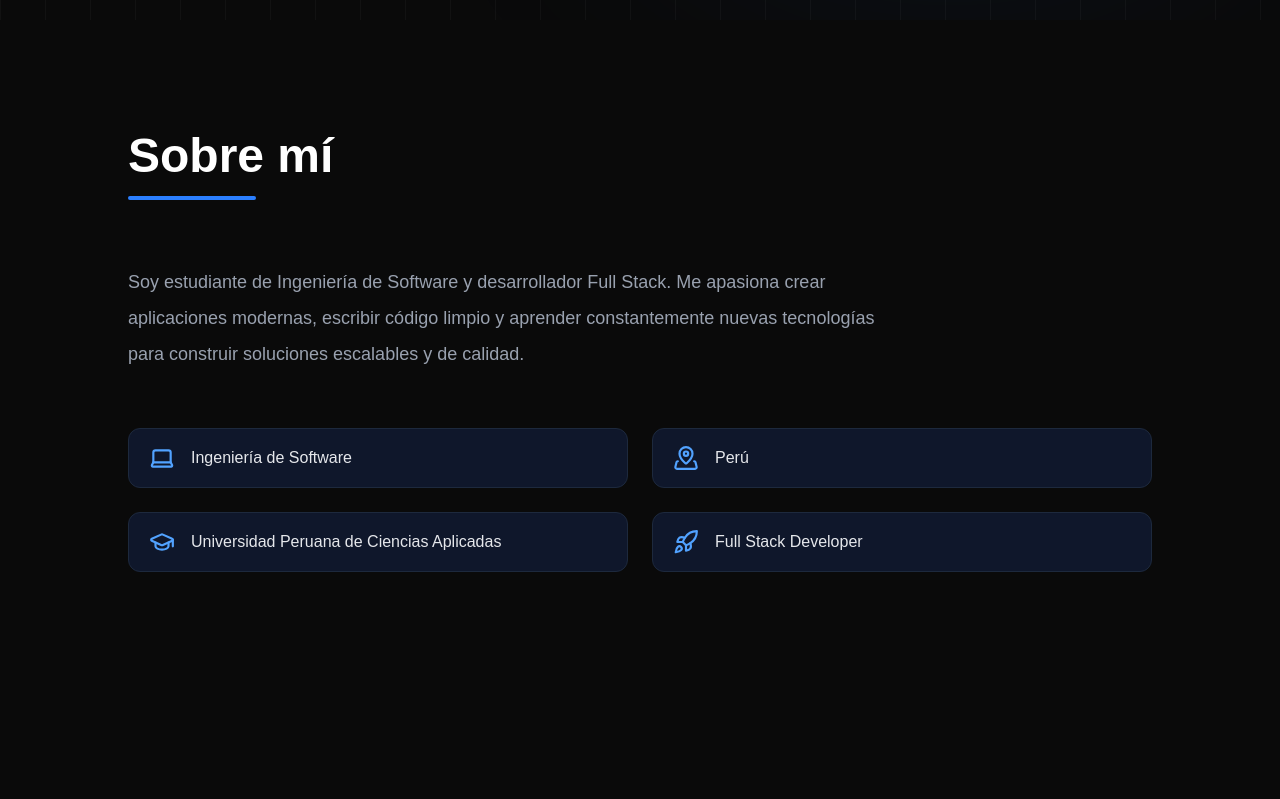
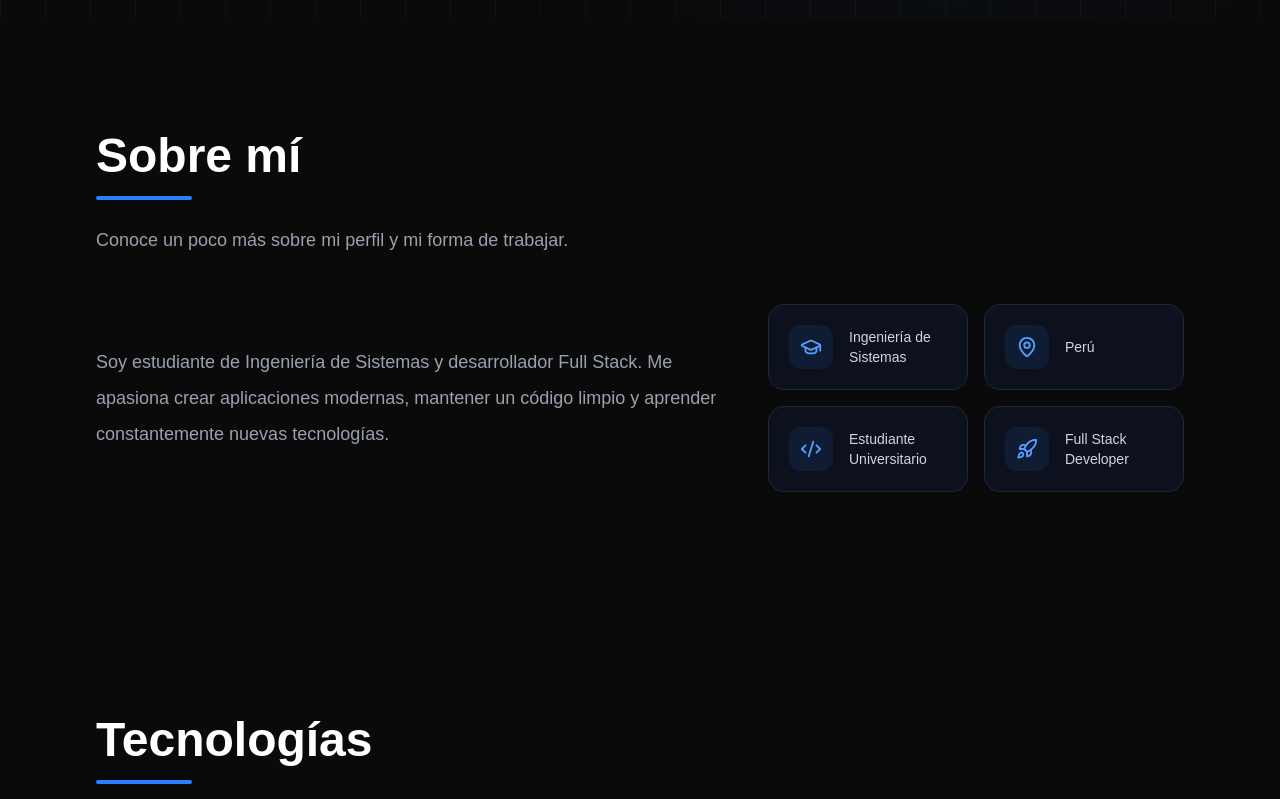
Before and after one commit to RonaldMendozaR/portfolio, a Next.js app: page / in a window 1280 px wide. Shown: the part 780-1579 px from the top of the page. Built offline with nearby package versions, Linux system fonts and the light colour scheme.

Commit message:
refactor: standardize section layout and about section

```diff
--- /dev/null
+++ b/components/layout/SectionLayout.tsx
@@ -0,0 +1,29 @@
+import SectionContainer from "./SectionContainer";
+import SectionTitle from "../ui/SectionTitle";
+
+type SectionLayoutProps = {
+  id: string;
+  title: string;
+  subtitle?: string;
+  children: React.ReactNode;
+};
+
+export default function SectionLayout({
+  id,
+  title,
+  subtitle,
+  children,
+}: SectionLayoutProps) {
+  return (
+    <SectionContainer id={id}>
+      <SectionTitle
+        title={title}
+        subtitle={subtitle}
+      />
+
+      <div className="mt-12">
+        {children}
+      </div>
+    </SectionContainer>
+  );
+}
--- a/components/sections/About.tsx
+++ b/components/sections/About.tsx
@@ -1,20 +1,20 @@
+import SectionLayout from "@/components/layout/SectionLayout";
 import HighlightCard from "@/components/ui/HighlightCard";
-import { aboutData, aboutHighlights } from "@/data/about";
-import SectionTitle from "@/components/ui/SectionTitle";
-import SectionContainer from "../layout/SectionContainer";
+import { aboutData } from "@/data/about";
 
 export default function About() {
   return (
-    <SectionContainer id="about">
-      <div className="max-w-5xl mx-auto">
+    <SectionLayout
+      id="about"
+      title={aboutData.title}
+      subtitle={aboutData.subtitle}
+    >
+      <div className="grid gap-12 lg:grid-cols-[1.2fr_0.8fr] lg:items-center">
 
-        <SectionTitle
-            title={aboutData.title}
-        />
-
+        {/* Descripción */}
+        <div>
           <p
             className="
-            max-w-3xl
               text-lg
               leading-9
               text-gray-400
@@ -22,16 +22,11 @@ export default function About() {
           >
             {aboutData.description}
           </p>
+        </div>
 
-        <div
-          className="
-            grid
-            grid-cols-2
-            gap-6
-            mt-14
-          "
-        >
-          {aboutHighlights.map((item) => (
+        {/* Highlights */}
+        <div className="grid grid-cols-1 gap-4 sm:grid-cols-2">
+          {aboutData.highlights.map((item) => (
             <HighlightCard
               key={item.title}
               title={item.title}
@@ -41,6 +36,6 @@ export default function About() {
         </div>
 
       </div>
-    </SectionContainer>
+    </SectionLayout>
   );
 }
--- a/components/ui/HighlightCard.tsx
+++ b/components/ui/HighlightCard.tsx
@@ -1,4 +1,4 @@
-import { LucideIcon } from "lucide-react";
+import type { LucideIcon } from "lucide-react";
 
 type HighlightCardProps = {
   title: string;
@@ -12,29 +12,44 @@ export default function HighlightCard({
   return (
     <div
       className="
+        group
         flex
         items-center
         gap-4
-                rounded-xl
+        rounded-2xl
         border
         border-slate-800
-                bg-slate-900
-                px-5
-                py-4
+        bg-slate-900/60
+        p-5
         transition-all
         duration-300
         hover:-translate-y-1
-                hover:border-blue-500
+        hover:border-blue-500/50
+        hover:bg-slate-900
       "
     >
-            <Icon
-                size={26}
-                className="text-blue-400"
-            />
+      <div
+        className="
+          flex
+          h-11
+          w-11
+          shrink-0
+          items-center
+          justify-center
+          rounded-xl
+          bg-blue-500/10
+          text-blue-400
+          transition-colors
+          duration-300
+          group-hover:bg-blue-500/20
+        "
+      >
+        <Icon size={22} />
+      </div>
 
-            <p className="font-medium text-gray-200">
+      <span className="text-sm font-medium text-gray-300">
         {title}
-            </p>
+      </span>
     </div>
   );
 }
--- a/components/ui/SectionTitle.tsx
+++ b/components/ui/SectionTitle.tsx
@@ -8,15 +8,38 @@ export default function SectionTitle({
   subtitle,
 }: SectionTitleProps) {
   return (
-    <div className="mb-16">
-      <h2 className="text-5xl font-bold text-white">
+    <div className="mb-12">
+      <h2
+        className="
+          text-4xl
+          md:text-5xl
+          font-bold
+          text-white
+        "
+      >
         {title}
       </h2>
 
-      <div className="mt-4 mb-6 h-1 w-32 rounded-full bg-blue-500"></div>
+      <div
+        className="
+          w-24
+          h-1
+          mt-4
+          rounded-full
+          bg-blue-500
+        "
+      />
 
       {subtitle && (
-        <p className="max-w-2xl text-lg text-gray-400">
+        <p
+          className="
+            max-w-2xl
+            mt-6
+            text-lg
+            leading-8
+            text-gray-400
+          "
+        >
           {subtitle}
         </p>
       )}
--- a/data/about.ts
+++ b/data/about.ts
@@ -1,32 +1,35 @@
 import {
   GraduationCap,
-  Laptop,
-  MapPinned,
+  MapPin,
+  Code2,
   Rocket,
 } from "lucide-react";
 
 export const aboutData = {
   title: "Sobre mí",
 
+  subtitle:
+    "Conoce un poco más sobre mi perfil y mi forma de trabajar.",
+
   description:
-    "Soy estudiante de Ingeniería de Software y desarrollador Full Stack. Me apasiona crear aplicaciones modernas, escribir código limpio y aprender constantemente nuevas tecnologías para construir soluciones escalables y de calidad.",
-};
+    "Soy estudiante de Ingeniería de Sistemas y desarrollador Full Stack. Me apasiona crear aplicaciones modernas, mantener un código limpio y aprender constantemente nuevas tecnologías.",
 
-export const aboutHighlights = [
+  highlights: [
     {
-    title: "Ingeniería de Software",
-    icon: Laptop,
+      title: "Ingeniería de Sistemas",
+      icon: GraduationCap,
     },
     {
       title: "Perú",
-    icon: MapPinned,
+      icon: MapPin,
     },
     {
-    title: "Universidad Peruana de Ciencias Aplicadas",
-    icon: GraduationCap,
+      title: "Estudiante Universitario",
+      icon: Code2,
     },
     {
       title: "Full Stack Developer",
       icon: Rocket,
     },
-];
+  ],
+};
```
Lines whose indentation alone changed are shown as unchanged.
